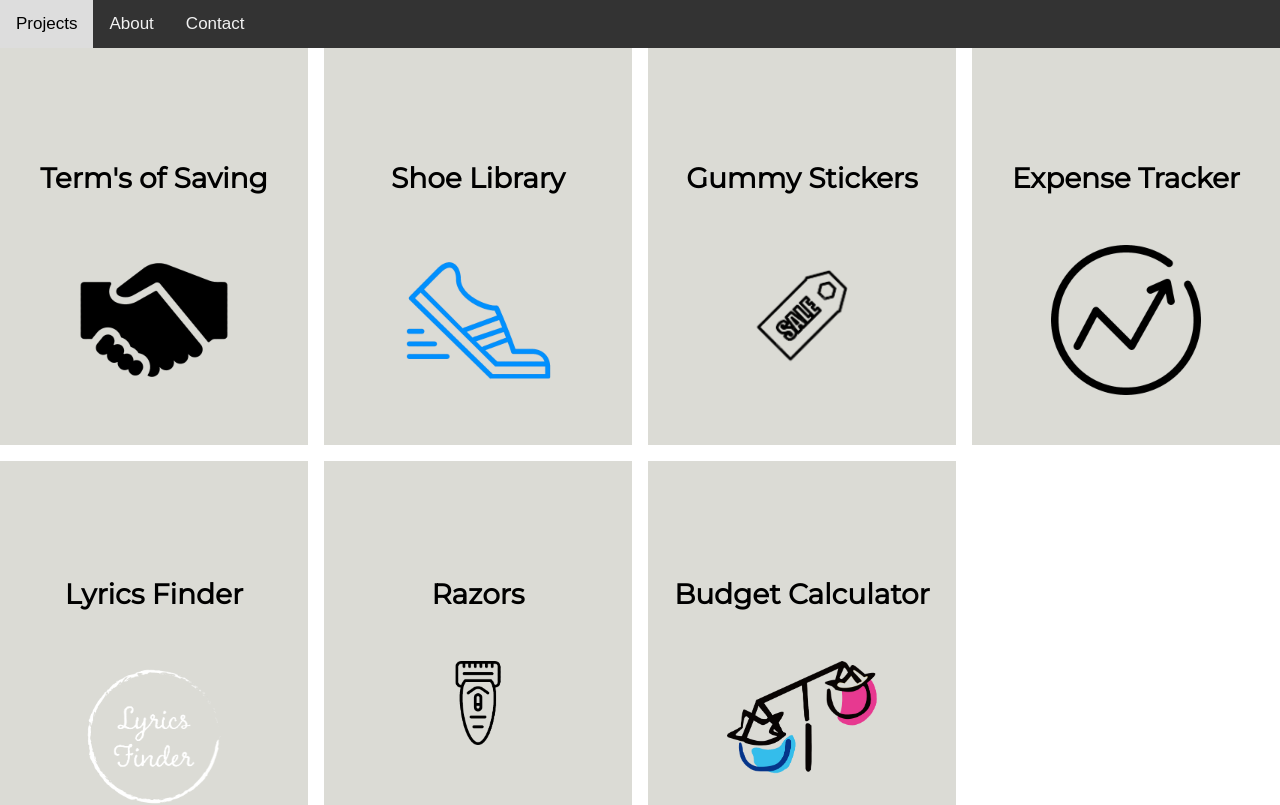
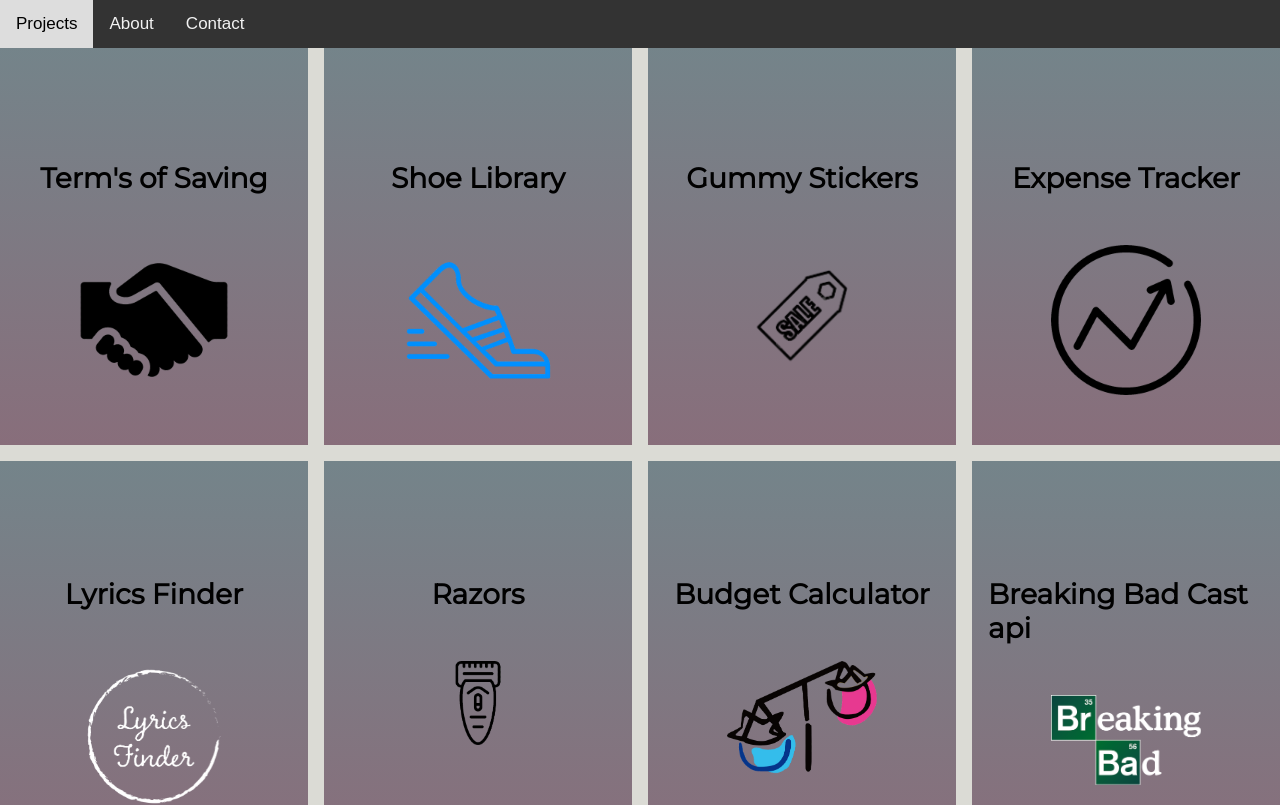
Before and after one commit to estelo2jz/portfolioV2, a React (Create React App) app: page / in a window 1280 px wide. Shown: the top 805 px of the page. Built offline with nearby package versions, Linux system fonts and the light colour scheme; a web font is replaced by a local one.

Commit message:
update css

```diff
--- a/src/components/project/projects.js
+++ b/src/components/project/projects.js
@@ -7,6 +7,7 @@ import Expense from '../../assets/expense.png'
 import Lyrics from '../../assets/lyrics.png';
 import Razors from '../../assets/razor.png';
 import Budget from '../../assets/budget.png';
+import Bad from '../../assets/bad.png';
 
 export default class Projects extends Component {
   render() {
@@ -81,6 +82,15 @@ export default class Projects extends Component {
                 </a>
               </div>
             </div>
+            <div className="card">
+              <h4>Breaking Bad Cast api</h4>
+              <p className="text">React</p>
+              <div className="visual">
+                <a href="https://breakedbad-api.netlify.app/">
+                  <img className="image" src={Bad} alt=""/>
+                </a>
+              </div>
+            </div>
           {/* </div> */}
         </div>
       </div>
--- a/src/styles/project/project.scss
+++ b/src/styles/project/project.scss
@@ -6,6 +6,8 @@
   padding-bottom: 10px;
   height: 100%;
   width: 100%;
+  background-color: rgb(219, 219, 213);
+
 
   .image {
     height: 150px;
@@ -55,7 +57,9 @@
     flex-direction: column;
     padding: 1rem;
     justify-content: space-between;
-    background-color: rgb(219, 219, 213);
+    // background-color: rgb(197, 197, 194);
+    background: linear-gradient(to bottom, #74848a 0%, #886e7b 100%);
+
     height: 50vh;
     align-items: center;
 
```
Also changed, not shown: src/assets/bad.png (added).
